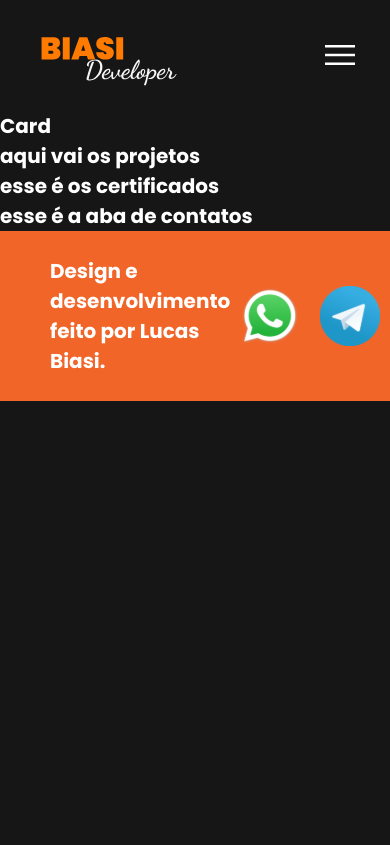
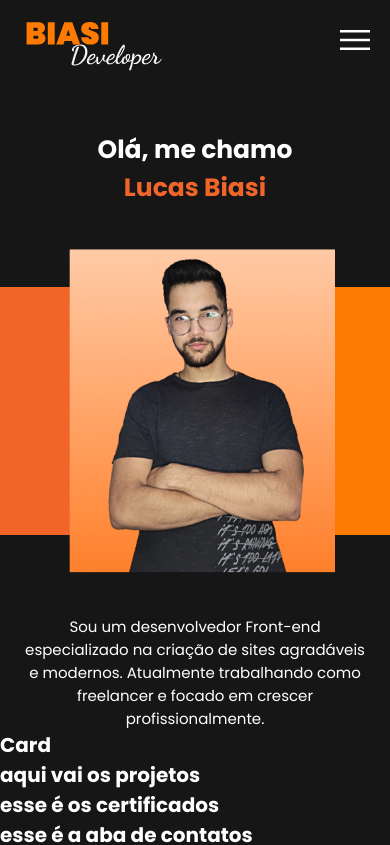
Before and after one commit to zLucasBiasi/PortfolioBiasi, a React (Vite) app: page / in a window 390 px wide. Shown: the top 845 px of the page. Built offline with nearby package versions, Linux system fonts and the light colour scheme.

Commit message:
criando e finalizando o container do perfil responsivo

```diff
--- a/src/components/ContainerPerfil/index.jsx
+++ b/src/components/ContainerPerfil/index.jsx
@@ -1,7 +1,30 @@
+import * as S from "./style";
+import PerfilBiasi from "../../public/assets/Perfil.png";
+
 export const Perfil = () => {
   return (
-    <>
-      <h1></h1>
-    </>
+    <div>
+      <S.TituloMobile>
+        Olá, me chamo <S.Span>Lucas Biasi</S.Span>
+      </S.TituloMobile>
+      <S.ContainerPerfil>
+        <div>
+          <S.TituloPerfil>Olá, me chamo Lucas Biasi.</S.TituloPerfil>
+          <S.ParagrafoPerfil>
+            Sou um desenvolvedor Front-end especializado na criação de sites
+            agradáveis e modernos. Atualmente trabalhando como freelancer e
+            focado em crescer profissionalmente.
+          </S.ParagrafoPerfil>
+        </div>
+        <div>
+          <S.ImagemPerfil src={PerfilBiasi} alt="" />
+        </div>
+      </S.ContainerPerfil>
+      <S.ParagrafoMobile>
+        Sou um desenvolvedor Front-end especializado na criação de sites
+        agradáveis e modernos. Atualmente trabalhando como freelancer e focado
+        em crescer profissionalmente.
+      </S.ParagrafoMobile>
+    </div>
   );
 };
--- a/src/components/ContainerPerfil/style.js
+++ b/src/components/ContainerPerfil/style.js
@@ -0,0 +1,76 @@
+import styled from "styled-components";
+import { themes } from "../../../styles/themes";
+
+export const ContainerPerfil = styled.div`
+  display: flex;
+  align-items: center;
+  justify-content: space-between;
+  padding: 0 100px 0 100px;
+  background: linear-gradient(${themes.backgroundGradiente});
+  box-shadow: inset 0 105px ${themes.background},
+    inset 0 -105px ${themes.background};
+  @media (max-width: 900px) {
+    justify-content: center;
+  }
+
+  @media (max-width: 500px) {
+    box-shadow: inset 0 80px ${themes.background},
+      inset 0 -80px ${themes.background};
+  }
+`;
+
+export const TituloPerfil = styled.h1`
+  font-size: ${themes.fontes.fglargue};
+  font-weight: 600;
+  width: 30rem;
+  margin-bottom: 20px;
+  @media (max-width: 900px) {
+    display: none;
+  }
+`;
+
+export const ParagrafoPerfil = styled.p`
+  font-size: ${themes.fontes.fsmall};
+  font-weight: 400;
+  width: 40rem;
+  @media (max-width: 900px) {
+    display: none;
+  }
+`;
+
+export const ImagemPerfil = styled.img`
+  width: 380px;
+  @media (max-width: 500px) {
+    width: 280px;
+  }
+`;
+
+export const TituloMobile = styled.h1`
+  display: none;
+  font-size: ${themes.fontes.fslargue};
+  text-align: center;
+  margin: 0 auto;
+  @media (max-width: 500px) {
+    width: 200px;
+  }
+
+  @media (max-width: 900px) {
+    display: block;
+    font-size: ${themes.fontes.fslargue};
+    text-align: center;
+  }
+`;
+export const Span = styled.span`
+  color: ${themes.corlaranja};
+`;
+
+export const ParagrafoMobile = styled.p`
+  display: none;
+  @media (max-width: 900px) {
+    display: flex;
+    font-size: ${themes.fontes.fsmall};
+    margin: 0 auto;
+    text-align: center;
+    width: 90%;
+  }
+`;
--- a/src/components/Navbar/style.js
+++ b/src/components/Navbar/style.js
@@ -6,7 +6,10 @@ export const ContainerFlex = styled.div`
   align-items: center;
   padding: 15px 100px 15px 100px;
   @media (max-width: 900px) {
-    padding: 15px 30px 15px 30px;
+    padding: 15px 30px 50px 30px;
+  }
+  @media (max-width: 430px) {
+    padding: 0 15px 50px 15px;
   }
 `;
 
--- a/styles/global.js
+++ b/styles/global.js
@@ -3,7 +3,14 @@ import { createGlobalStyle } from "styled-components";
 import { themes } from "./themes";
 
 export const Global = createGlobalStyle`
-
+::-webkit-scrollbar {
+  width: 10px;
+  background: ${themes.background};
+}
+::-webkit-scrollbar-thumb {
+  background: ${themes.corlaranja};
+  border-radius: 50px;
+}
   * {
     font-family: 'Poppins', sans-serif;
     margin: 0;
--- a/styles/themes/index.js
+++ b/styles/themes/index.js
@@ -1,10 +1,14 @@
 export const themes = {
   corlaranja: "#F16529",
   background: "#161616",
+  backgroundGradiente:
+    "90.05deg, #F16529 52.82%, #F16529 52.82%, #FF7A00 83.29%",
   branco: "#fff",
   fontes: {
     fsmall: "1.5rem",
     fmedium: "1.8rem",
     flarge: "2rem",
+    fslargue: "2.5rem",
+    fglargue: "3rem",
   },
 };
```
Also changed, not shown: src/public/assets/Perfil.png (added).
